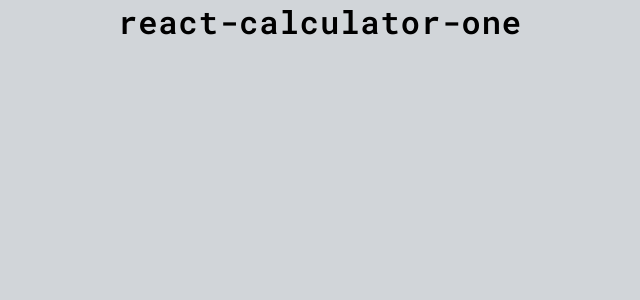
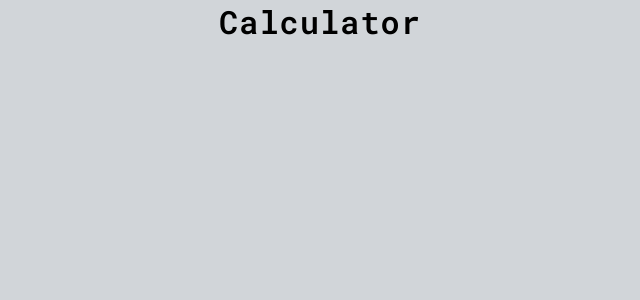
Before and after one commit to MAbdurahman/react-calculator-one, a React (Create React App) app: page / in a window 1280 px wide. Shown: the top 300 px of the page, without its empty margins (320-960 px from the left). Built offline with nearby package versions, Linux system fonts and the light colour scheme.

Commit message:
Add component directory and favicon

```diff
--- a/src/app/App.js
+++ b/src/app/App.js
@@ -1,10 +1,11 @@
 import React from 'react';
+import Calculator from '../components/calculator/Calculator';
 import './App.css';
 
 export default function App() {
   return (
     <div className='App'>
-      <h1>react-calculator-one</h1>
+      <Calculator />
     </div>
   )
 }
--- /dev/null
+++ b/src/components/calculator/Calculator.css
@@ -0,0 +1,4 @@
+.calculator {
+   background-color: #808080;
+   color: #3a3a3a;
+}
--- /dev/null
+++ b/src/components/calculator/Calculator.jsx
@@ -0,0 +1,10 @@
+import React from 'react';
+import './Calculator.css';
+
+export default function Calculator() {
+   return (
+      <div>
+         <h1>Calculator</h1>
+      </div>
+   );
+};
```
Also changed, not shown: 1 other file (tests, documents, lock files or other folders).
